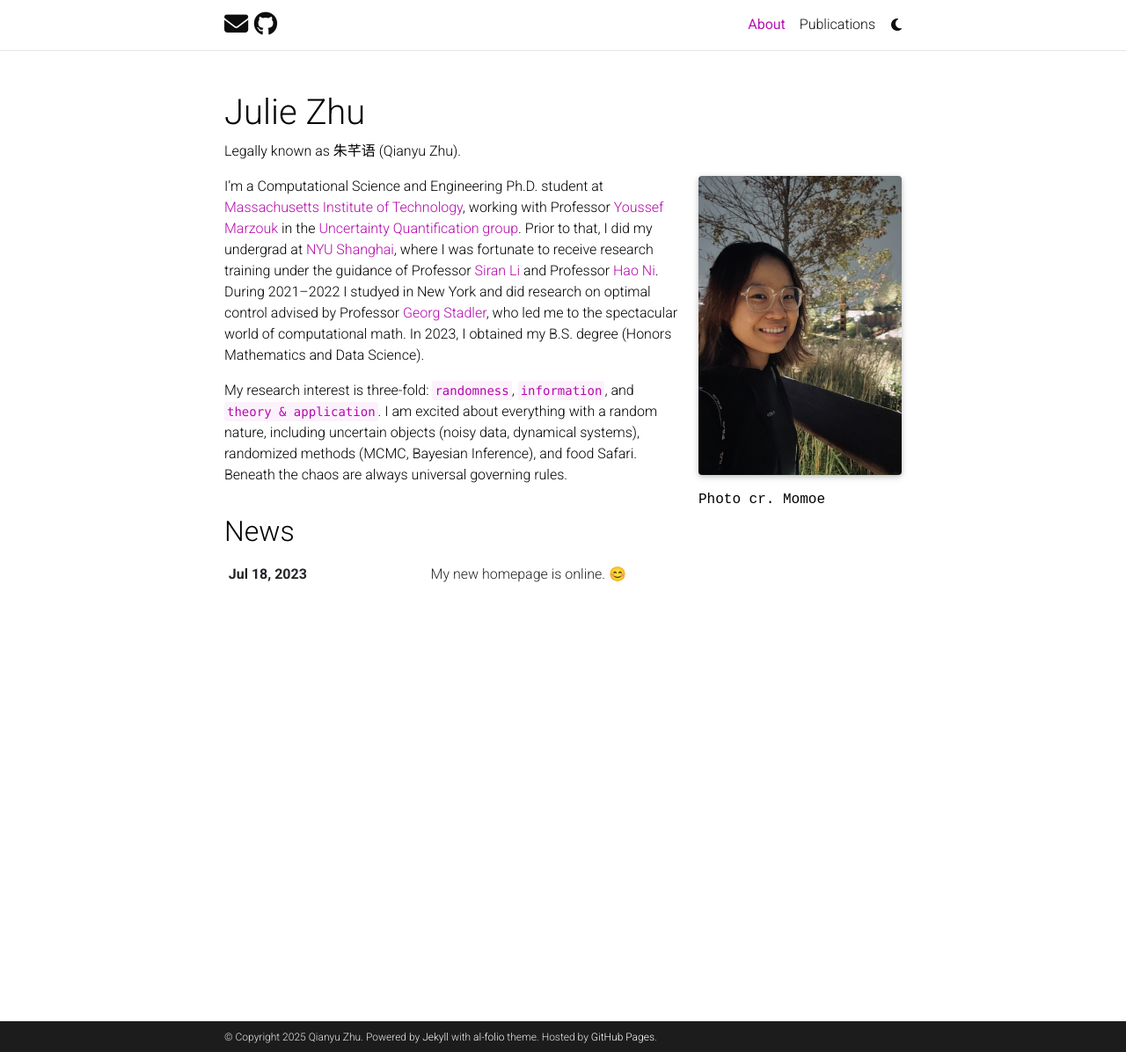
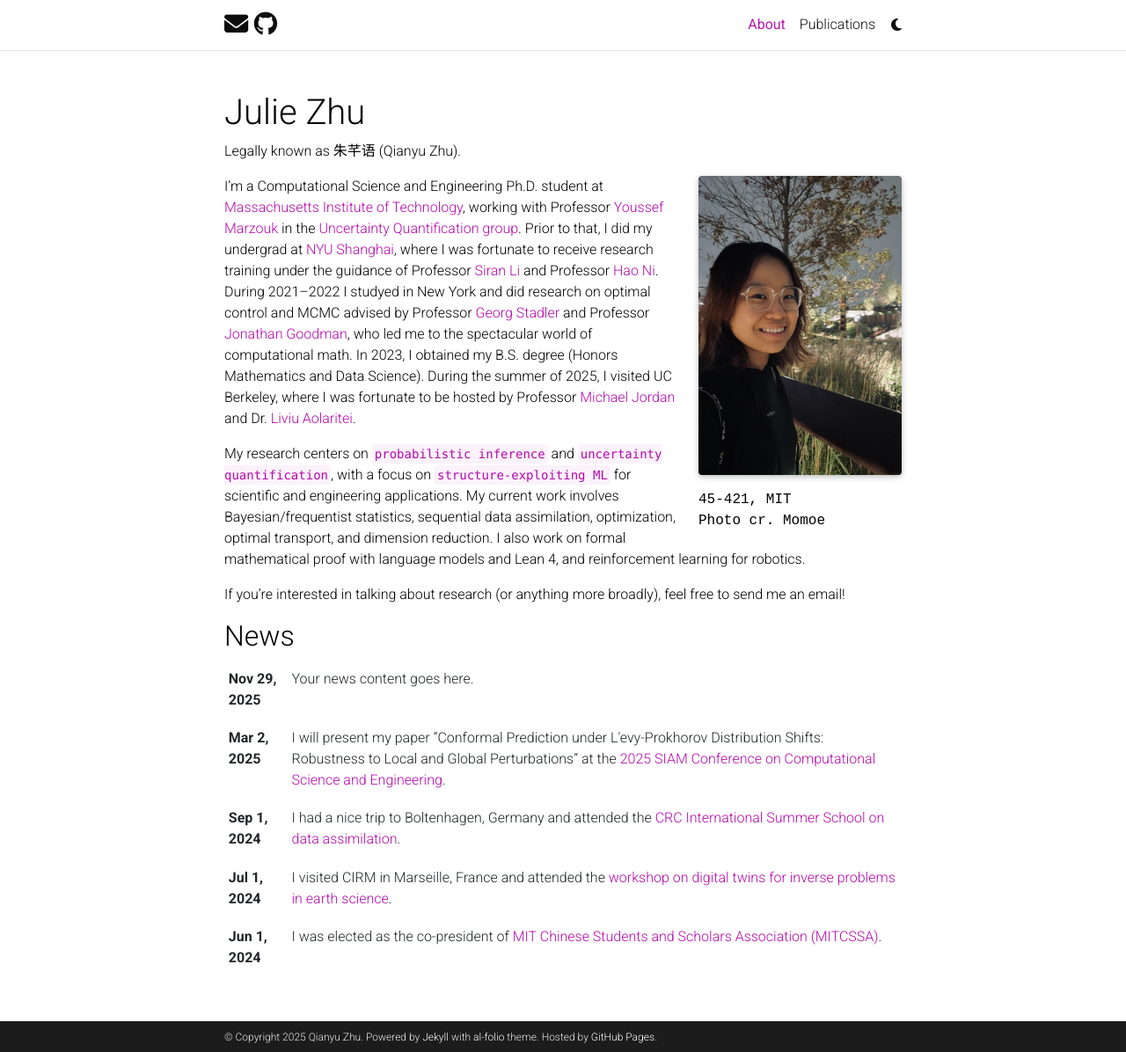
Before and after one commit to qianyu-zhu/qianyu-zhu.github.io, a Jekyll site: the page built from _pages/about.md, in a window 1280 px wide and 1196 px high. Shown: the whole window at 88% size. Built offline with Jekyll 4.4.1, drawn with Linux system fonts in a browser that asks for light colours; full-size pictures stand in for the smaller copies a plugin makes; emoji names are drawn with the system emoji font; comment, search, counter and statistics services are not loaded; a style sheet for code colours, icons or effects is not loaded.

Commit message:
add news :wq

```diff
--- a/_pages/about.md
+++ b/_pages/about.md
@@ -9,6 +9,7 @@
   image: julie.jpg
   image_circular: false # crops the image to make it circular
   address: >
+    <p>45-421, MIT</p>
     <p>Photo cr. Momoe</p>
 
 news: true              # includes a list of news items
@@ -17,9 +18,11 @@
 social: false           # includes social icons at the bottom of the page
 ---
 
-I'm a Computational Science and Engineering Ph.D. student at [Massachusetts Institute of Technology](https://cse.mit.edu/), working with Professor [Youssef Marzouk](https://uqgroup.mit.edu/home) in the [Uncertainty Quantification group](https://uqgroup.mit.edu/home). Prior to that, I did my undergrad at [NYU Shanghai](https://shanghai.nyu.edu/), where I was fortunate to receive research training under the guidance of Professor [Siran Li](https://siranlivictor.wixsite.com/maths) and Professor [Hao Ni](https://iris.ucl.ac.uk/iris/browse/profile?upi=HNIXX56). During 2021--2022 I studyed in New York and did research on optimal control advised by Professor [Georg Stadler](https://math.nyu.edu/~stadler/), who led me to the spectacular world of computational math. In 2023, I obtained my B.S. degree (Honors Mathematics and Data Science).
+I'm a Computational Science and Engineering Ph.D. student at [Massachusetts Institute of Technology](https://cse.mit.edu/), working with Professor [Youssef Marzouk](https://uqgroup.mit.edu/home) in the [Uncertainty Quantification group](https://uqgroup.mit.edu/home). Prior to that, I did my undergrad at [NYU Shanghai](https://shanghai.nyu.edu/), where I was fortunate to receive research training under the guidance of Professor [Siran Li](https://siranlivictor.wixsite.com/maths) and Professor [Hao Ni](https://iris.ucl.ac.uk/iris/browse/profile?upi=HNIXX56). During 2021--2022 I studyed in New York and did research on optimal control and MCMC advised by Professor [Georg Stadler](https://math.nyu.edu/~stadler/) and Professor [Jonathan Goodman](https://math.nyu.edu/~goodman/), who led me to the spectacular world of computational math. In 2023, I obtained my B.S. degree (Honors Mathematics and Data Science). During the summer of 2025, I visited UC Berkeley, where I was fortunate to be hosted by Professor [Michael Jordan](https://people.eecs.berkeley.edu/~jordan/) and Dr. [Liviu Aolaritei](https://sites.google.com/view/liviu-aolaritei/home).
 
-My research interest is three-fold: `randomness`, `information`, and `theory & application`. I am excited about everything with a random nature, including uncertain objects (noisy data, dynamical systems), randomized methods (MCMC, Bayesian Inference), and food Safari. Beneath the chaos are always universal governing rules.
+My research centers on `probabilistic inference` and `uncertainty quantification`, with a focus on `structure-exploiting ML` for scientific and engineering applications. My current work involves Bayesian/frequentist statistics, sequential data assimilation, optimization, optimal transport, and dimension reduction. I also work on formal mathematical proof with language models and Lean 4, and reinforcement learning for robotics.
+
+If you’re interested in talking about research (or anything more broadly), feel free to send me an email!
 
 <!-- Write your biography here. Tell the world about yourself. Link to your favorite [subreddit](http://reddit.com). You can put a picture in, too. The code is already in, just name your picture `prof_pic.jpg` and put it in the `img/` folder.
 
```
Also changed, not shown: _news/240601_site.md (added, +8 -0 lines), _news/240701_site.md (added, +8 -0 lines), _news/240901_site.md (added, +8 -0 lines), _news/250302_site.md (added, +8 -0 lines), _news/251129_site.md (added, +8 -0 lines).
